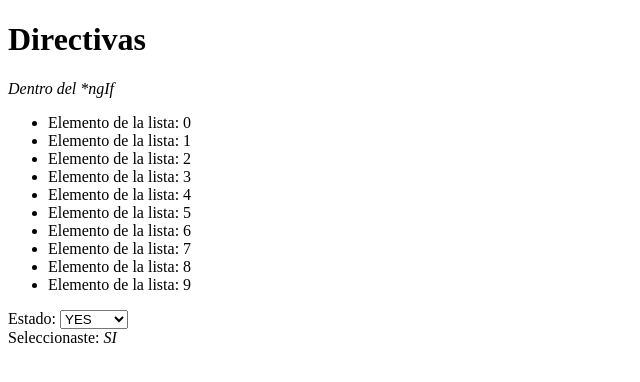
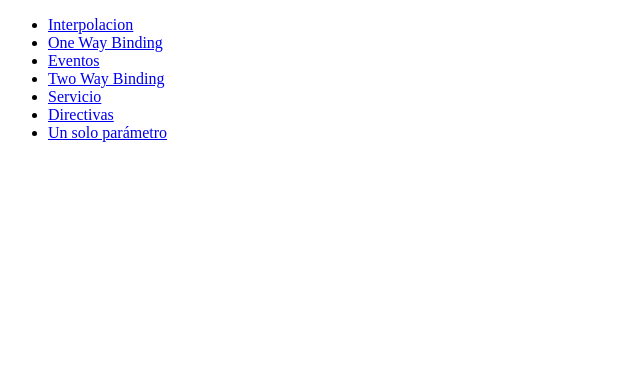
Before and after one commit to victor-fernandezm/proyecto-repaso, an Angular app: page / in a window 1280 px wide. Shown: the top 382 px of the page, without its empty margins (0-640 px from the left). Built offline with nearby package versions, Linux system fonts and the light colour scheme.

Commit message:
8. Paso de un parametro

```diff
--- a/src/app/app-routing.module.ts
+++ b/src/app/app-routing.module.ts
@@ -5,6 +5,8 @@ import { OneWayBindingComponent } from './one-way-binding/one-way-binding.compon
 import { EventsComponent } from './events/events.component';
 import { TwoWayBindingComponent } from './two-way-binding/two-way-binding.component';
 import { HwServiceComponent } from './hw-service/hw-service.component';
+import { DirectivesComponent } from './directives/directives.component';
+import { SingleParamComponent } from './single-param/single-param.component';
 
 const routes: Routes = [
 	{path: "interpolacion", component: InterpolationComponent},
@@ -12,6 +14,8 @@ const routes: Routes = [
 	{path: "eventos", component: EventsComponent},
 	{path: "twb", component: TwoWayBindingComponent},
 	{path: "servicio", component: HwServiceComponent},
+	{path: "directivas", component: DirectivesComponent},
+	{path: "single/:id", component: SingleParamComponent},
 ];
 
 @NgModule({
--- a/src/app/app.component.html
+++ b/src/app/app.component.html
@@ -1,11 +1,11 @@
-<!-- <ul>
+<ul>
     <li><a routerLink="/interpolacion">Interpolacion</a></li>
     <li><a routerLink="/owb">One Way Binding</a></li>
     <li><a routerLink="/eventos">Eventos</a></li>
     <li><a routerLink="/twb">Two Way Binding</a></li>
     <li><a routerLink="/servicio">Servicio</a></li>
-</ul> -->
-
-<app-directives></app-directives>
+    <li><a routerLink="/directivas">Directivas</a></li>
+    <li><a [routerLink]="['single', 0]">Un solo parámetro</a></li>
+</ul>
 
 <router-outlet></router-outlet>
--- a/src/app/app.module.ts
+++ b/src/app/app.module.ts
@@ -10,6 +10,7 @@ import { TwoWayBindingComponent } from './two-way-binding/two-way-binding.compon
 import { FormsModule } from '@angular/forms';
 import { HwServiceComponent } from './hw-service/hw-service.component';
 import { DirectivesComponent } from './directives/directives.component';
+import { SingleParamComponent } from './single-param/single-param.component';
 
 @NgModule({
   declarations: [
@@ -19,7 +20,8 @@ import { DirectivesComponent } from './directives/directives.component';
     EventsComponent,
     TwoWayBindingComponent,
     HwServiceComponent,
-    DirectivesComponent
+    DirectivesComponent,
+    SingleParamComponent
   ],
   imports: [
     BrowserModule,
--- /dev/null
+++ b/src/app/single-param/single-param.component.html
@@ -0,0 +1,3 @@
+<h1>Un solo parámetro</h1>
+
+<p>El valor del parámetro es {{idParam}}</p>
--- /dev/null
+++ b/src/app/single-param/single-param.component.ts
@@ -0,0 +1,14 @@
+import { Component } from '@angular/core';
+import { ActivatedRoute } from '@angular/router';
+
+@Component({
+  selector: 'app-single-param',
+  templateUrl: './single-param.component.html',
+  styleUrls: ['./single-param.component.css']
+})
+export class SingleParamComponent {
+  idParam: number;
+  constructor(private route: ActivatedRoute) {
+    this.idParam = route.snapshot.params['id'];
+  }
+}
```
Also changed, not shown: src/app/single-param/single-param.component.css (added).
